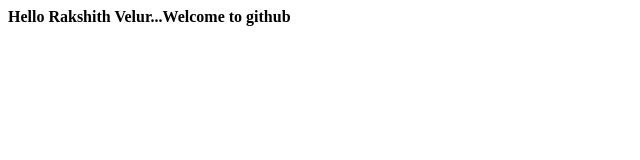
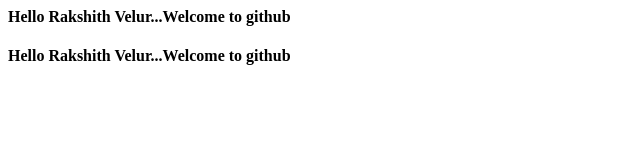
Before and after one commit to LaxmikanthMadhyastha/rakshithvelur.github.io, a plain HTML site: page index.html in a window 1280 px wide. Shown: the whole page, without its empty margins (0-640 px from the left). Drawn offline with Linux system fonts and the light colour scheme.

Commit message:
changes by laxmikanth

```diff
--- a/index.html
+++ b/index.html
@@ -4,5 +4,6 @@
     </title>
     <body>
         <h4>Hello Rakshith Velur...Welcome to github</h4>
+        <h4>Hello Rakshith Velur...Welcome to github</h4>
     </body>
 </head>
```
